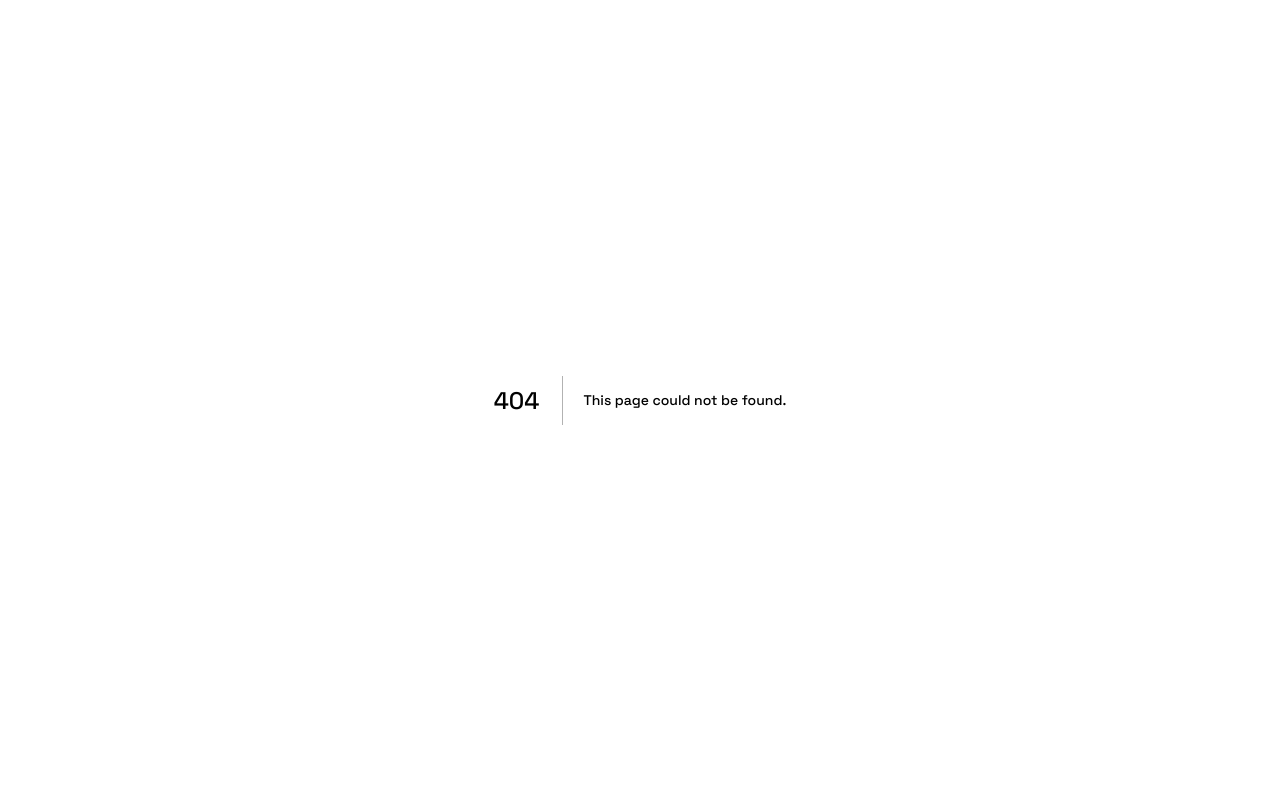
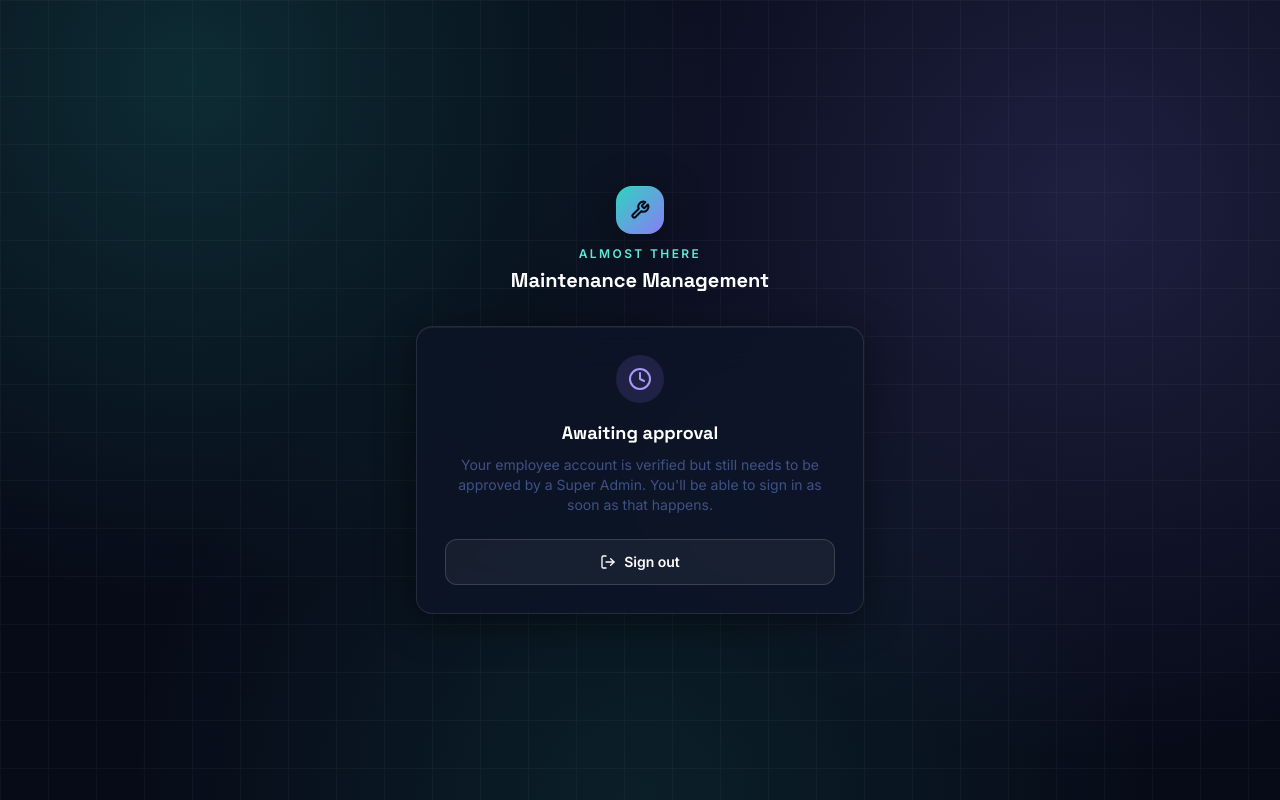
Before and after one commit to umicreative/maintenance-system, a Next.js app: page /pending in a window 1280 px wide. Before the commit this address had no page. Built offline with nearby package versions, Linux system fonts and the light colour scheme; no server answers.

Commit message:
Create page.tsx

```diff
--- /dev/null
+++ b/app/pending/page.tsx
@@ -0,0 +1,35 @@
+'use client'
+
+import { useRouter } from 'next/navigation'
+import { createClient } from '@/lib/supabase/client'
+import AuthShell from '@/components/AuthShell'
+import { Clock, LogOut } from 'lucide-react'
+
+export default function PendingPage() {
+  const router = useRouter()
+  const supabase = createClient()
+
+  async function handleSignOut() {
+    await supabase.auth.signOut()
+    router.push('/login')
+    router.refresh()
+  }
+
+  return (
+    <AuthShell eyebrow="Almost there">
+      <div className="flex flex-col items-center text-center">
+        <div className="mb-4 flex h-12 w-12 items-center justify-center rounded-full bg-violet-500/15">
+          <Clock className="h-6 w-6 text-violet-400" />
+        </div>
+        <h2 className="mb-2 text-lg font-bold text-white">Awaiting approval</h2>
+        <p className="text-sm text-navy-500">
+          Your employee account is verified but still needs to be approved by a Super Admin.
+          You'll be able to sign in as soon as that happens.
+        </p>
+        <button onClick={handleSignOut} className="btn-auth-secondary mt-6">
+          <LogOut className="h-4 w-4" /> Sign out
+        </button>
+      </div>
+    </AuthShell>
+  )
+        }
```
